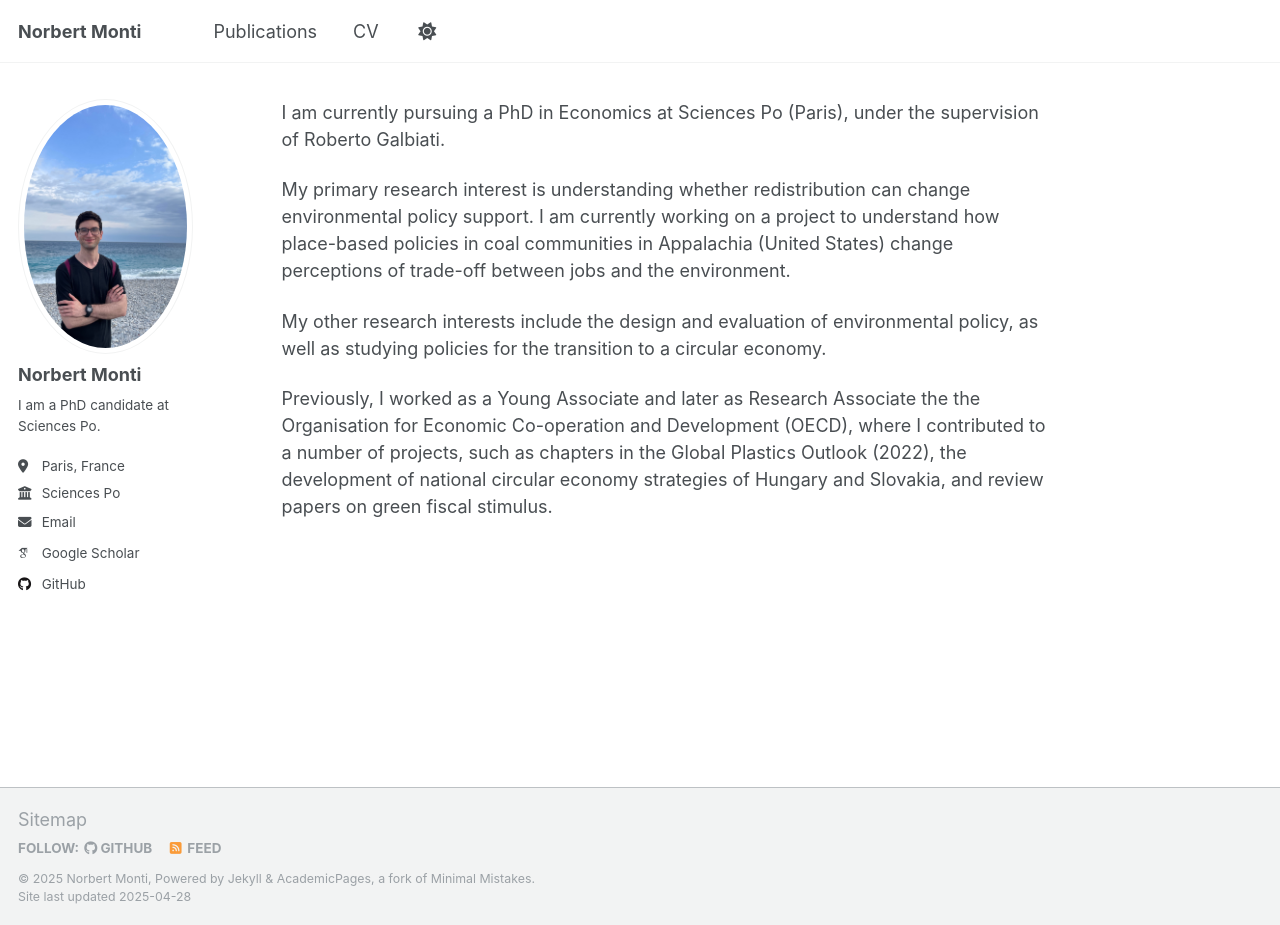
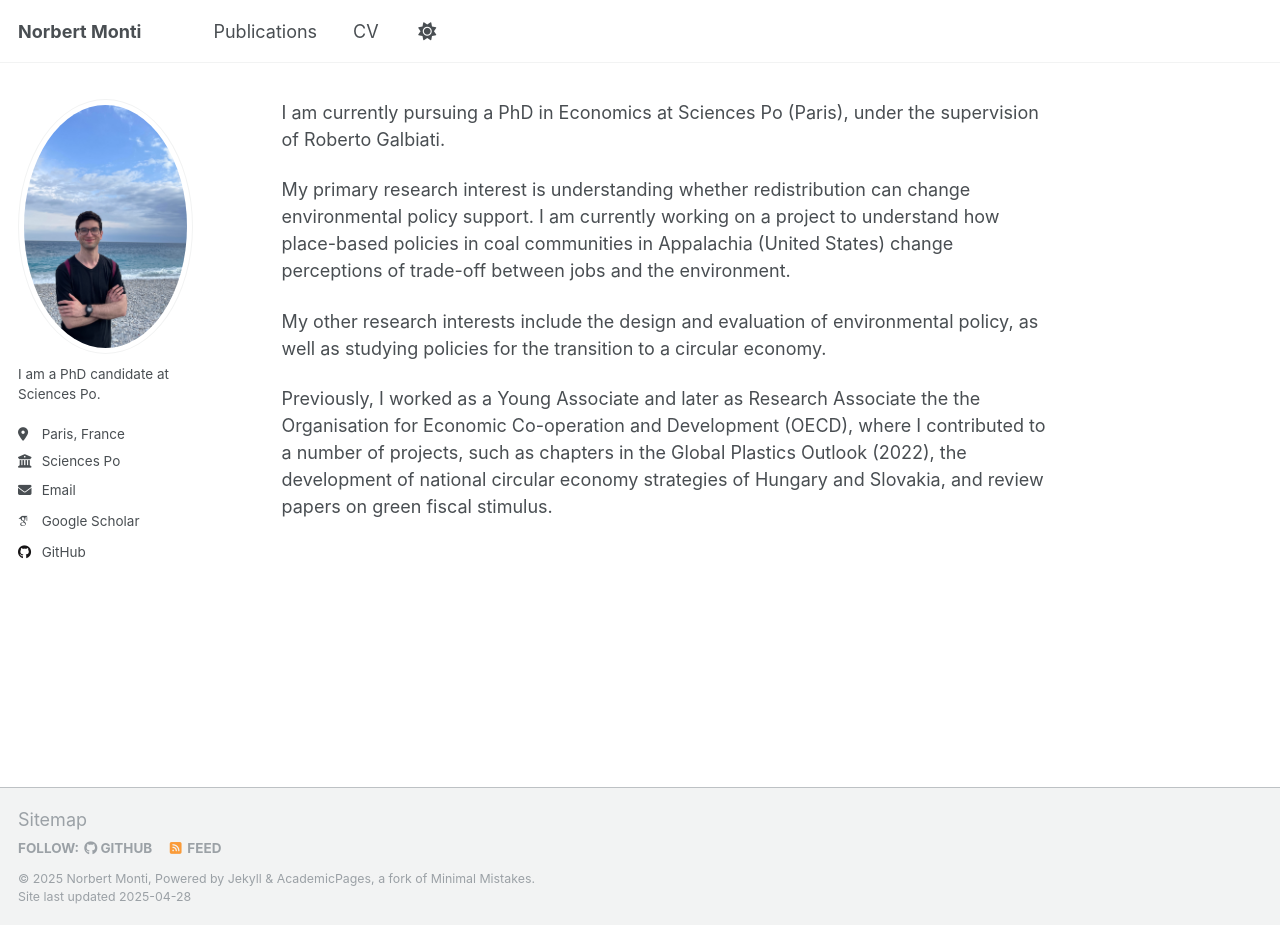
Before and after one commit to norbertmonti/norbertmonti.github.io, a Jekyll site: the page built from _pages/about.md, in a window 1280 px wide and 925 px high. Built offline with Jekyll 4.4.1, drawn with Linux system fonts in a browser that asks for light colours; some web fonts are replaced.

Commit message:
Update _config.yml

```diff
--- a/_config.yml
+++ b/_config.yml
@@ -23,7 +23,7 @@ repository               : "norbertmonti/norbertmonti.github.io"
 author:
   # Biographic information
   avatar           : "profile.jpg"
-  name             : "Norbert Monti"
+  name             : # Name
   pronouns         : # example: "she/her"
   bio              : "I am a PhD candidate at Sciences Po."
   location         : "Paris, France"
```
